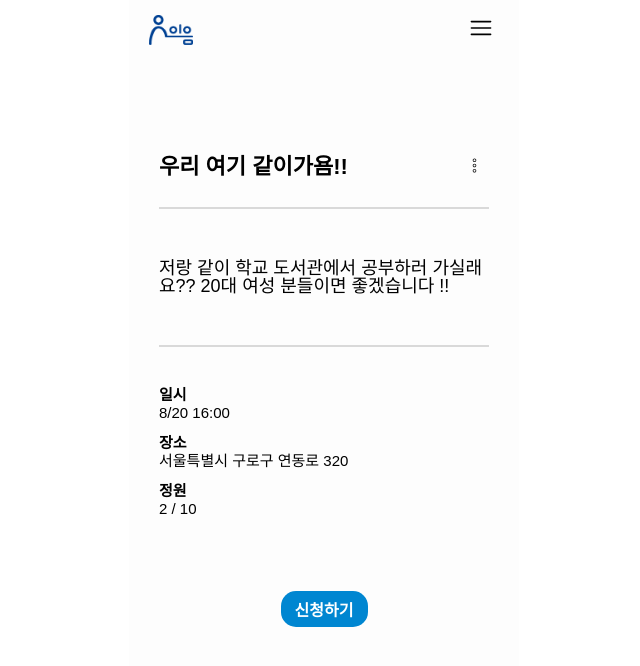
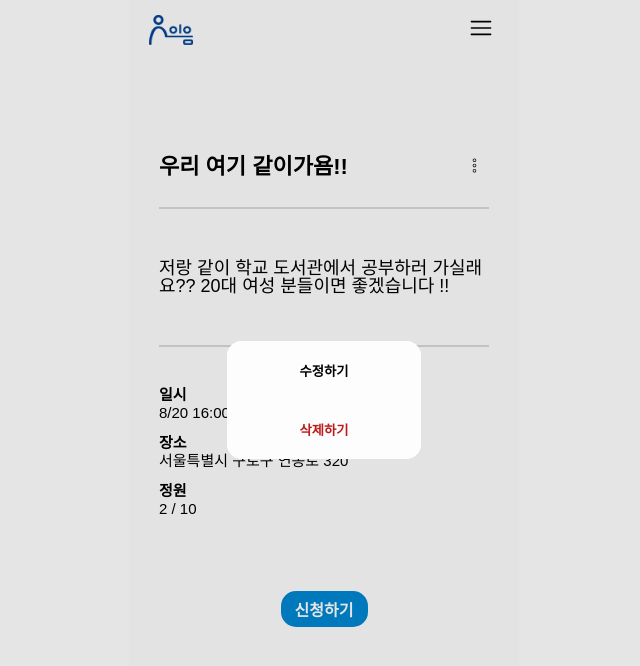
Before and after one commit to rryuuni/ie_um, a React (Vite) app in the folder ie_um/: page /cooperate/1 in a window 1280 px wide. Both pictures are taken after a click on the button 790 px from the left and 168 px from the top of the page. Shown: the top 666 px of the page, without its empty margins (316-956 px from the left). Built offline with nearby package versions, Linux system fonts and the light colour scheme; a web font is replaced by a local one.

Commit message:
Feat/#6 : 모달 완료

```diff
--- /dev/null
+++ b/ie_um/src/components/Modal/EditModal.jsx
@@ -0,0 +1,21 @@
+import * as S from './EditModalStyle';
+
+const EditModal = ({ onclose }) => {
+   return (
+      <S.Dialog
+         id="Cooperate_edit_modal"
+         onClick={(e) => {
+            if (e.target === e.currentTarget) {
+               onclose();
+            }
+         }}
+      >
+         <S.Button onClick={onclose}>수정하기</S.Button>
+         <S.Button style={{ color: '#BD1A1A' }} onClick={onclose}>
+            삭제하기
+         </S.Button>
+      </S.Dialog>
+   );
+};
+
+export default EditModal;
--- /dev/null
+++ b/ie_um/src/components/Modal/EditModalStyle.jsx
@@ -0,0 +1,20 @@
+// EditModalStyle.js
+import styled from 'styled-components';
+
+export const Dialog = styled.dialog`
+   border: none;
+   padding: 0;
+   border-radius: 15px;
+`;
+export const Button = styled.button`
+   width: 100%;
+   padding: 20px 24px;
+   font-weight: 600;
+   border: none;
+   background: #fdfdfd;
+
+   &:hover {
+      background: ${(props) => props.theme.lightBlue};
+      color: white;
+   }
+`;
--- /dev/null
+++ b/ie_um/src/hooks/useModal.js
@@ -0,0 +1,23 @@
+import { useCallback } from 'react';
+
+const useModal = () => {
+   const openModal = useCallback((id) => {
+      setTimeout(() => {
+         const modal = document.getElementById(id);
+         if (modal && typeof modal.showModal === 'function') {
+            modal.showModal();
+         }
+      }, 0);
+   }, []);
+
+   const closeModal = useCallback((id) => {
+      const modal = document.getElementById(id);
+      if (modal && typeof modal.close === 'function') {
+         modal.close();
+      }
+   }, []);
+
+   return { openModal, closeModal };
+};
+
+export default useModal;
--- a/ie_um/src/pages/Cooperate/CooperateDetail.jsx
+++ b/ie_um/src/pages/Cooperate/CooperateDetail.jsx
@@ -2,19 +2,23 @@ import { DummyCooperate } from '../../constants/DummyData';
 import { useParams } from 'react-router-dom';
 import * as S from '../Cooperate/Style/CooperateDetailStyle';
 import { CiMenuKebab } from 'react-icons/ci';
+import useModal from '../../hooks/useModal';
+import EditModal from '../../components/Modal/EditModal';
 
 const CooperateDetail = ({ cooperate = DummyCooperate }) => {
    const { id } = useParams();
    const data = cooperate.find((item) => String(item.id) === id);
+   const { openModal, closeModal } = useModal();
 
    return (
       <S.Wrap>
          <S.TitleWrap>
             <S.Title>{data.title}</S.Title>
-            <S.MenuBtn>
+            <S.MenuBtn onClick={() => openModal('Cooperate_edit_modal')}>
                <CiMenuKebab />
-            </S.MenuBtn>
-         </S.TitleWrap>
+            </S.MenuBtn>{' '}
+         </S.TitleWrap>{' '}
+         <EditModal onclose={() => closeModal('Cooperate_edit_modal')} />
          <S.UnderLine />
          <S.Content>{data.content}</S.Content>
          <S.UnderLine />
```
